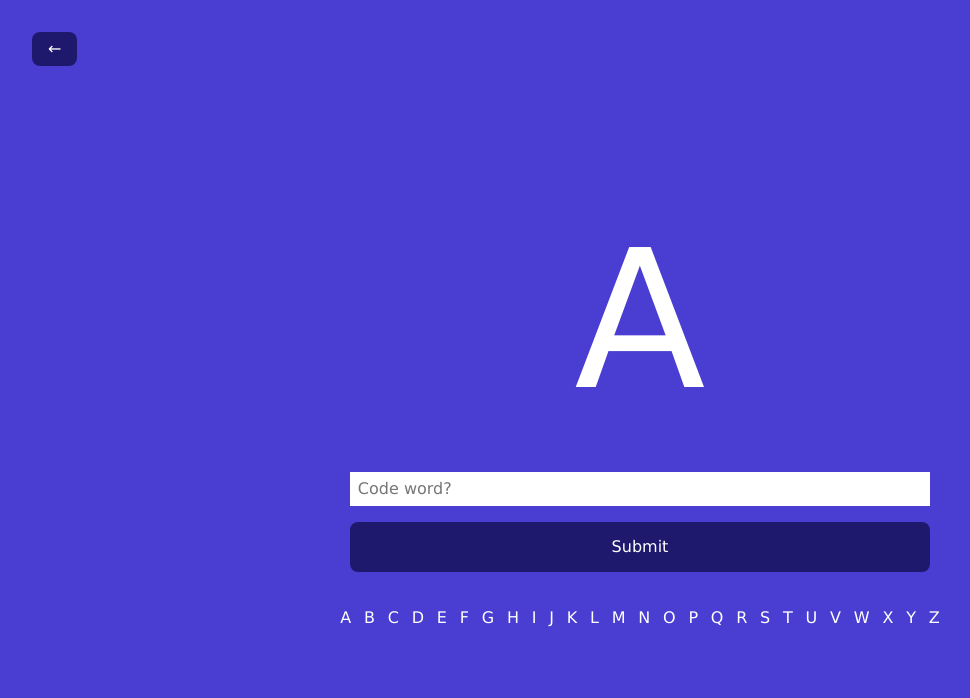
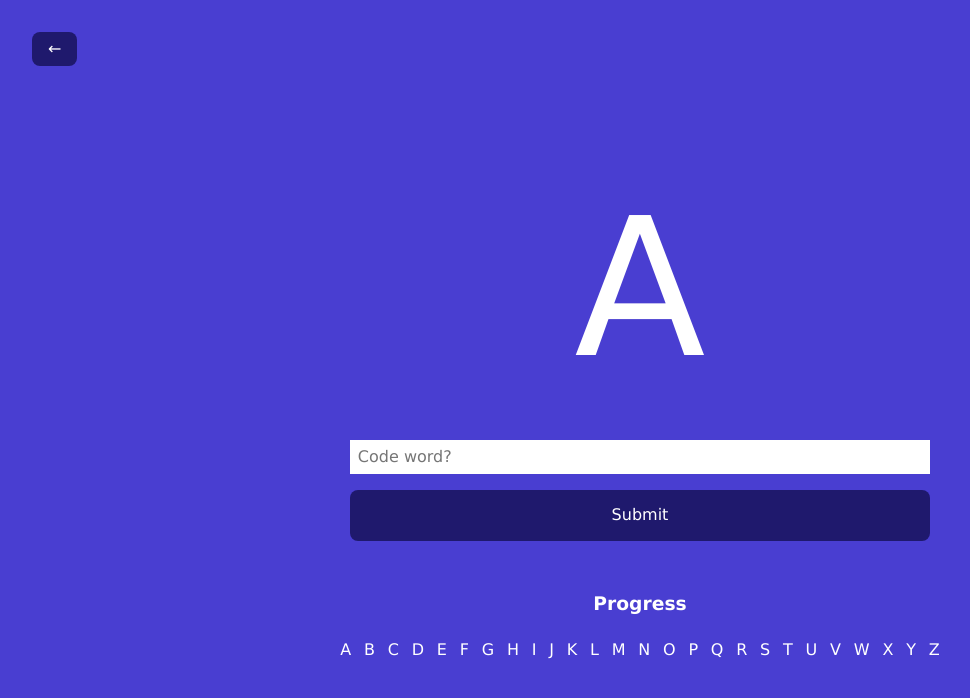
Before and after one commit to ggwicz/learnnato.org, a website: page index.html in a window 1280 px wide. Both pictures are taken after a click on the button "Play". Shown: the whole page, without its empty margins (0-970 px from the left). Drawn offline with Linux system fonts and the light colour scheme.

Commit message:
add "progress" label to results section

```diff
--- a/index.html
+++ b/index.html
@@ -65,7 +65,9 @@
                     <button class="submit" type="button">Submit</button>
                 </form>
             </main>
-            <footer class="results">
+            <footer class="progress">
+                <h3>Progress</h3>
+                <div class="results"></div>
             </footer>
         </section>
 
--- a/src/scss/_game.scss
+++ b/src/scss/_game.scss
@@ -100,6 +100,10 @@
     }
 }
 
+.progress {
+    text-align: center;
+}
+
 .results {
     align-items: center;
     display: flex;
```
Also changed, not shown: dist/index.css.
